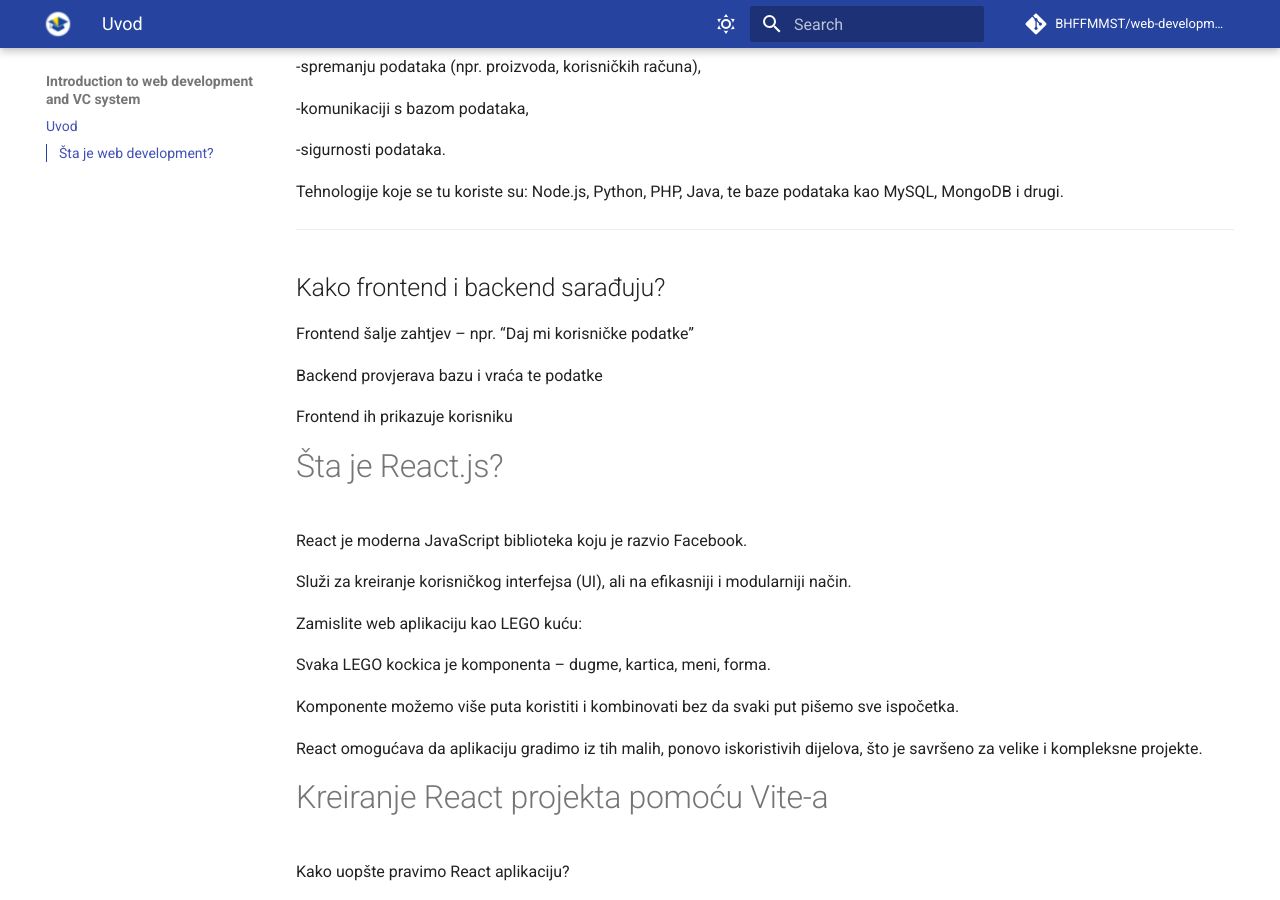
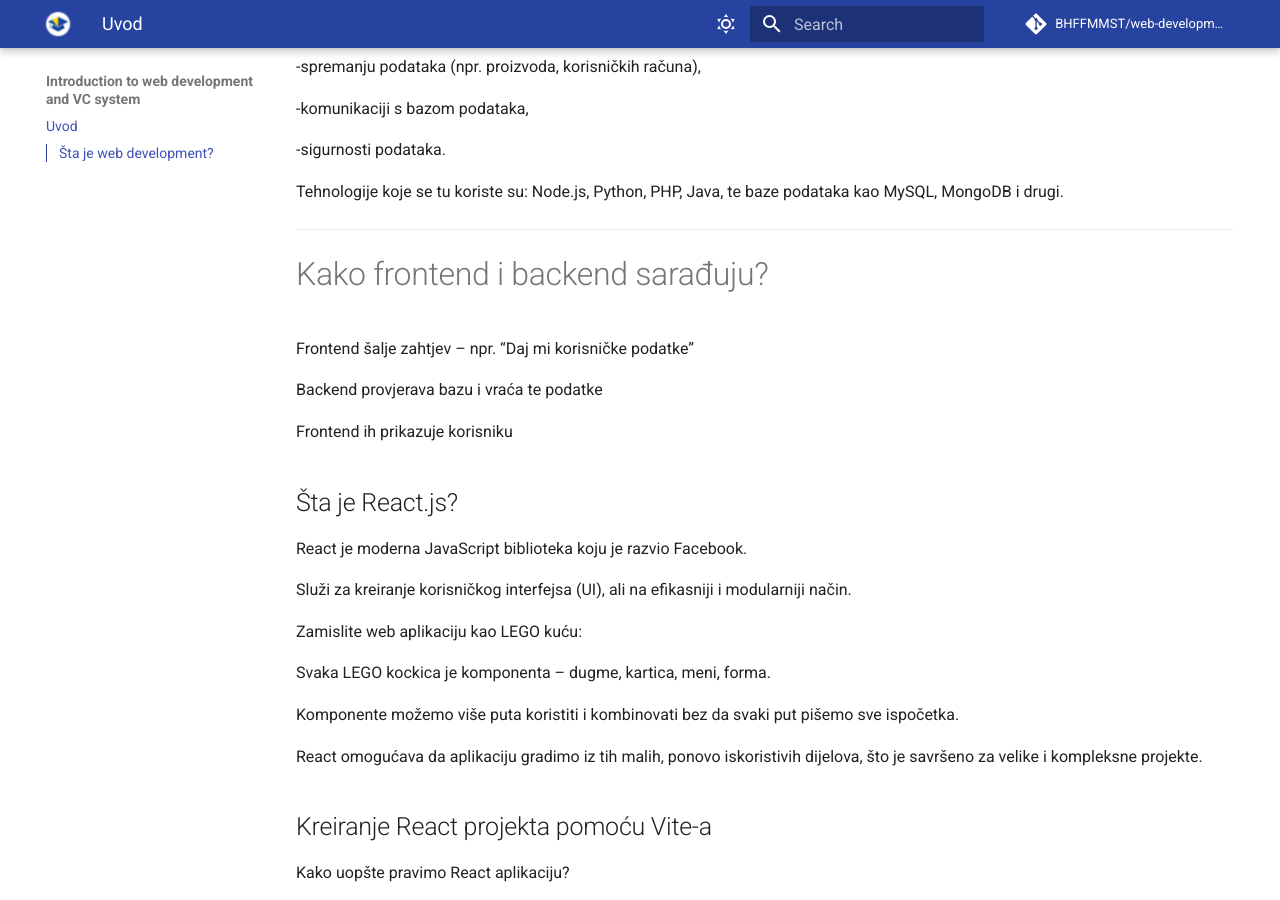
Before and after one commit to BHFFMMST/react-docs, an MkDocs documentation site: the page built from docs/content/introduction/index.md, in a window 1280 px wide and 900 px high, scrolled down 889 px. Built offline with MkDocs 1.6.1 and Material for MkDocs 9.7.7, drawn with Linux system fonts in a browser that asks for light colours; comment, search, counter and statistics services are not loaded.

```diff
--- a/docs/content/introduction/index.md
+++ b/docs/content/introduction/index.md
@@ -36,7 +36,7 @@ Backend se brine o:
 Tehnologije koje se tu koriste su: Node.js, Python, PHP, Java, te baze podataka kao MySQL, MongoDB i drugi.
 
 --------------------------------------------------------------------------------------------
-## Kako frontend i backend sarađuju?
+# Kako frontend i backend sarađuju?
 
 Frontend šalje zahtjev – npr. “Daj mi korisničke podatke”
 
@@ -44,7 +44,7 @@ Backend provjerava bazu i vraća te podatke
 
 Frontend ih prikazuje korisniku
 
-# Šta je React.js?
+## Šta je React.js?
 
 React je moderna JavaScript biblioteka koju je razvio Facebook.
 
@@ -59,7 +59,7 @@ Komponente možemo više puta koristiti i kombinovati bez da svaki put pišemo s
 React omogućava da aplikaciju gradimo iz tih malih, ponovo iskoristivih dijelova, što je savršeno za velike i kompleksne projekte.
 
 
-# Kreiranje React projekta pomoću Vite-a
+## Kreiranje React projekta pomoću Vite-a
 
 
 Kako uopšte pravimo React aplikaciju?
```
